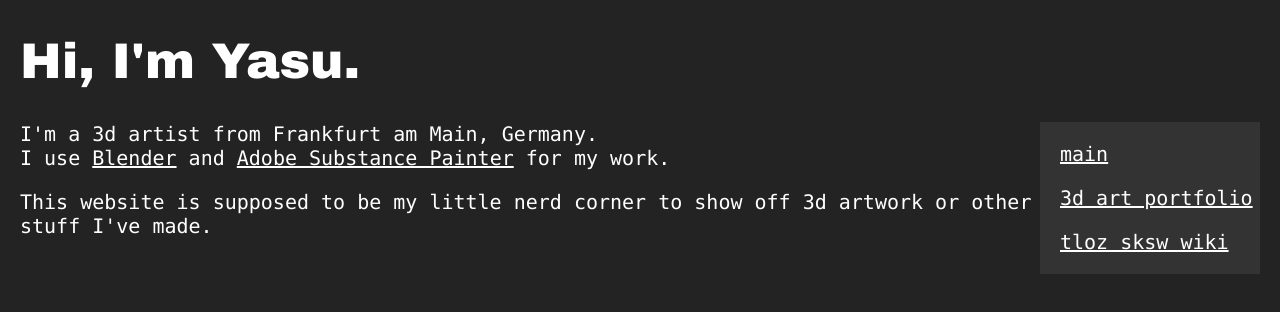
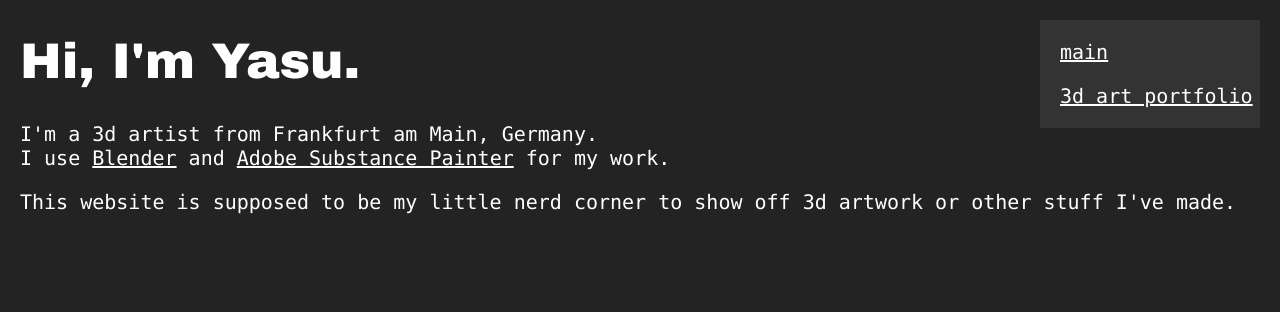
Before and after one commit to Yasu3D/yasu3d.github.io, a plain HTML site: page index.html in a window 1280 px wide. Drawn offline with Linux system fonts and the light colour scheme.

Commit message:
Update index.html

```diff
--- a/index.html
+++ b/index.html
@@ -8,10 +8,11 @@
     <link href="/css/standard.css" rel="stylesheet" type="text/css" media="all">
 
     <style>
-
     #linkbar {
       background-color: #333333;
-      float: right;
+      position: absolute;
+      right: 20px;
+      top: 20px;
       width: 200px;
       padding-left: 20px;
     }
@@ -19,16 +20,15 @@
 
   </head>
   <body>
+    <div id="linkbar">
+      <a href="/"><p>main</p></a>
+      <a href="/modelpreviews"><p>3d art portfolio</p></a>
+    </div>
+
     <h1>Hi, I'm Yasu.</h1>
 
-    <div id="linkbar">
-      <a href="/index.html"><p>main</p></a>
-      <a href="/modelpreviews"><p>3d art portfolio</p></a>
-      <a href="/guides/skyward-sword"><p>tloz sksw wiki</p></a>
-    </div>
-
-      <p>I'm a 3d artist from Frankfurt am Main, Germany.
-      <br>I use <a href="https://blender.org">Blender</a> and <a href="https://adobe.com/products/substance3d-painter.html">Adobe Substance Painter</a> for my work.</p>
-      <p>This website is supposed to be my little nerd corner to show off 3d artwork or other stuff I've made.</p>
+    <p>I'm a 3d artist from Frankfurt am Main, Germany.
+    <br>I use <a href="https://blender.org">Blender</a> and <a href="https://adobe.com/products/substance3d-painter.html">Adobe Substance Painter</a> for my work.</p>
+    <p>This website is supposed to be my little nerd corner to show off 3d artwork or other stuff I've made.</p>
   </body>
 </html>
```
